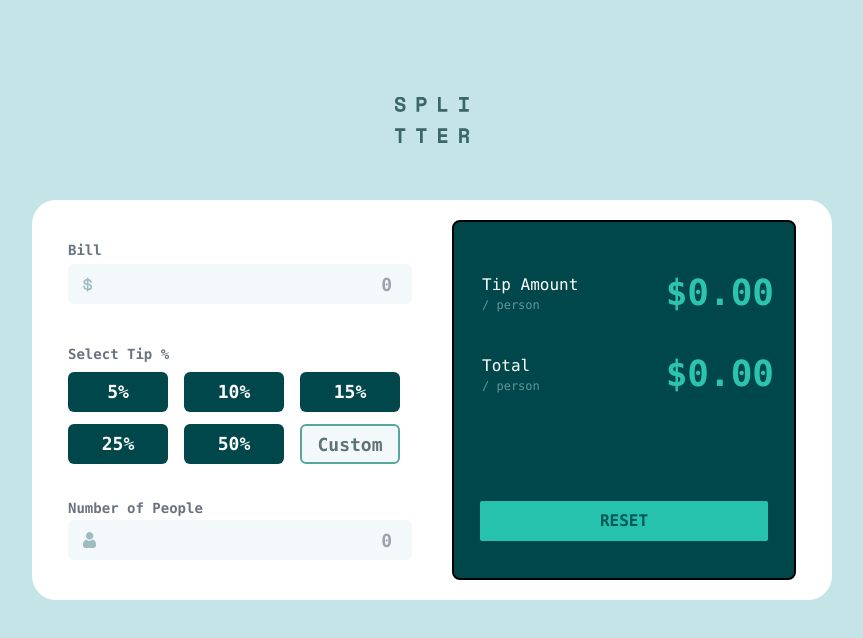
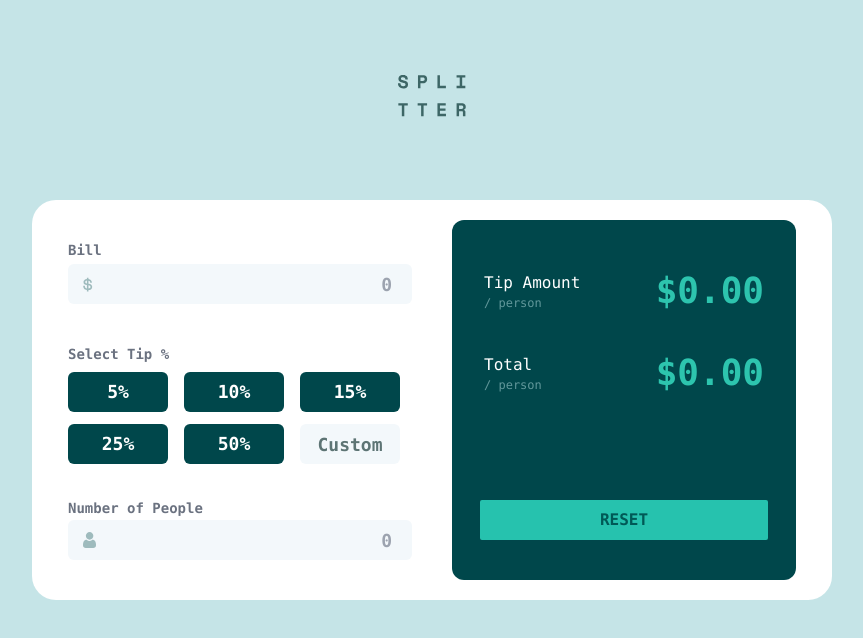
Before and after one commit to IsaacATetteh/tip-calculator, a Next.js app: page / in a window 1280 px wide. Shown: the top 638 px of the page, without its empty margins (208-1071 px from the left). Built offline with nearby package versions, Linux system fonts and the light colour scheme.

Commit message:
Final touches

```diff
--- a/src/app/globals.css
+++ b/src/app/globals.css
@@ -13,7 +13,7 @@ body {
 .absolute {
   left: 50%;
   transform: translate(-50%, -50%);
-  top: 15%;
+  top: 12%;
 }
 
 .button:active {
--- a/src/app/page.jsx
+++ b/src/app/page.jsx
@@ -4,7 +4,7 @@ import { useState } from "react";
 
 export default function Home() {
   const buttonStyles =
-    "w-[100px] h-10 bg-[#00474B] text-white rounded-md flex items-center justify-center font-semibold text-lg transition duration-500 ease-in-out focus:bg-[#26C2AE] focus:text-black hover:bg-[#9FE8DF] hover:text-[#034A46]";
+    "w-[100px] h-10 bg-[#00474B] text-white rounded-md flex items-center justify-center font-semibold text-lg transition duration-500 ease-in-out focus:bg-[#26C2AE] focus:text-[#00494B] hover:bg-[#9FE8DF] hover:text-[#034A46]";
   const [tipAmount, setAmount] = useState("$0.00");
   const [total, setTotal] = useState("$0.00");
   const [pError, peopleError] = useState(false);
@@ -21,7 +21,7 @@ export default function Home() {
   function calculateTip(percentage) {
     const people = parseInt(document.getElementById("people").value, 10) || 0;
     const billInput =
-      parseFloat(document.getElementById("bill").value, 10) || 1;
+      parseFloat(document.getElementById("bill").value, 10) || 0;
 
     peopleError(false);
 
@@ -37,7 +37,16 @@ export default function Home() {
       return;
     }
 
-    if ((isNaN(tipAmount) && isNaN(tip)) || billInput < 0) {
+    if ((isNaN(tipAmount) && isNaN(tip)) || billInput < 0 || percentage < 0) {
+      return;
+    }
+
+    const maxLength = 7;
+
+    if (
+      total.toFixed(2).length > maxLength ||
+      tipAmount.toFixed(2).length > maxLength
+    ) {
       return;
     }
 
@@ -56,10 +65,10 @@ export default function Home() {
       <div className="w-[800px] h-[400px] bg-[#ffffff] rounded-3xl flex justify-center items-center gap-10">
         <div className="w-[43%] h-[90%]">
           <div className="absolute">
-            <Image src="/logo.svg" alt="Splitter" width={75} height={75} />
+            <Image src="/logo.svg" alt="Splitter" width={68} height={68} />
           </div>
-          <label htmlFor="">
-            <p className="font-semibold text-gray-500 text-sm mt-5 mb-1">
+          <label htmlFor="Bill">
+            <p className="Bill font-semibold text-gray-500 text-sm mt-5 mb-1">
               Bill
             </p>
           </label>
@@ -77,6 +86,7 @@ export default function Home() {
               padding: "5px",
             }}
             min="0"
+            onKeyDown={(e) => e.key === "-" && e.preventDefault()}
             onChange={recalculateTip}
           />
           <p className="font-semibold text-gray-500 text-sm mt-10 mb-1">
@@ -99,16 +109,17 @@ export default function Home() {
               <p className="">50%</p>
             </button>
             <input
-              className="w-[100px] h-10 rounded-md border-2 border-[#58A59B] bg-[#F3F8FB] text-right text-lg font-mono mr-20"
+              className="w-[100px] h-10 rounded-md focus:border-2 focus:border-[#58A59B] outline-none bg-[#F3F8FB] text-right text-lg font-mono mr-20"
               style={{ padding: "10px" }}
               placeholder="Custom"
               id="custom"
+              onKeyDown={(e) => e.key === "-" && e.preventDefault()}
               onChange={(e) => calculateTip(parseFloat(e.target.value))}
             />
           </div>
           <div className="h-[20%] w-[100%] mt-7">
-            <label htmlFor="">
-              <p className="font-semibold text-gray-500 text-sm mb-1 inline">
+            <label htmlFor="Number">
+              <p className="Number font-semibold text-gray-500 text-sm mb-1 inline">
                 Number of People
               </p>
               {pError && (
@@ -131,28 +142,29 @@ export default function Home() {
                   padding: "5px",
                 }}
                 min="0"
+                onKeyDown={(e) => e.key === "-" && e.preventDefault()}
                 onChange={recalculateTip}
               />
             </label>
           </div>
         </div>
-        <div className="border-black border-2 w-[43%] h-[90%] rounded-lg bg-[#00474B]">
+        <div className="w-[43%] h-[90%] rounded-xl bg-[#00474B]">
           <div className=" w-[100%] h-[15%] mt-11 flex justify-between items-center">
-            <div className="text-white pl-7">
+            <div className="text-white pl-8">
               <p>Tip Amount</p>
               <p className="text-xs text-[#61989B]">/ person</p>
             </div>
-            <p className="text-[#2DC4AE] font-semibold text-4xl pr-5">
+            <p className="text-[#2DC4AE] font-semibold text-4xl pr-8 overflow-hidden">
               {tipAmount}
             </p>
           </div>
           <div className=" w-[100%] h-[15%] mt-7 flex justify-between items-center">
-            <div className="text-white pl-7">
+            <div className="text-white pl-8">
               <p>Total</p>
               <p className="text-xs text-[#61989B]">/ person</p>
             </div>
-            <p className="text-[#2DC4AE] font-semibold text-4xl pr-5">
-              {total}
+            <p className="text-[#2DC4AE] font-semibold text-4xl pr-8 overflow-hidden">
+              <span className="truncate">{total}</span>
             </p>
           </div>
           <div className="flex justify-center mt-[100px]">
```
